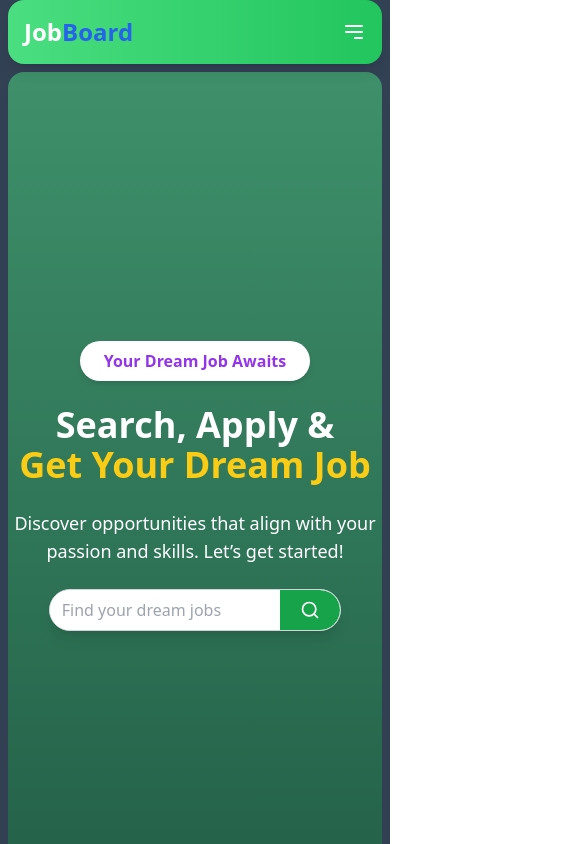
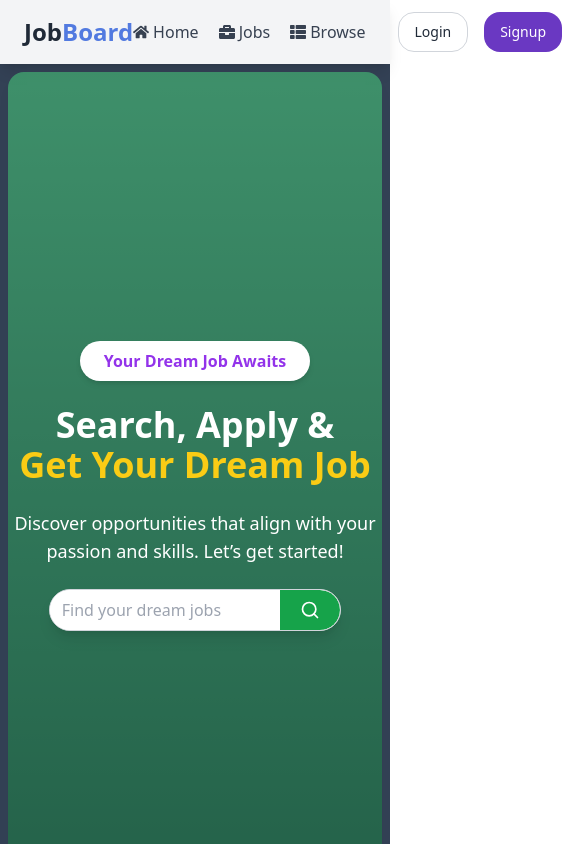
Before and after one commit to amrahs02/Job_Board, a React (Vite) app in the folder frontend/: page / in a window 390 px wide. Shown: the top 844 px of the page, 562 px wide, since content can reach past the window. Built offline with nearby package versions, Linux system fonts and the light colour scheme; no server answers.

Commit message:
Fixed Some bugs

```diff
--- a/frontend/src/components/shared/Navbar.jsx
+++ b/frontend/src/components/shared/Navbar.jsx
@@ -1,9 +1,9 @@
-import React, { useState } from "react";
+  import React from "react";
   import { Popover, PopoverContent, PopoverTrigger } from "../ui/popover";
   import { Button } from "../ui/button";
   import { Avatar, AvatarImage } from "../ui/avatar";
   import { LogOut, User2 } from "lucide-react";
-import { FaHome, FaBriefcase, FaThList } from "react-icons/fa";
+  import { FaHome, FaBriefcase, FaThList } from "react-icons/fa"; // Import icons from react-icons
   import { Link, useNavigate } from "react-router-dom";
   import { useDispatch, useSelector } from "react-redux";
   import axios from "axios";
@@ -15,7 +15,6 @@ const Navbar = () => {
     const { user } = useSelector((store) => store.auth);
     const dispatch = useDispatch();
     const navigate = useNavigate();
-  const [menuOpen, setMenuOpen] = useState(false);
 
     const logoutHandler = async () => {
       try {
@@ -34,104 +33,65 @@ const Navbar = () => {
     };
 
     return (
-    <nav className="bg-gradient-to-r mx-2 rounded-2xl from-green-400 to-green-500 shadow-lg sticky top-0 z-10">
-      <div className="flex items-center justify-between mx-auto max-w-7xl h-16 px-4 md:px-8">
-        {/* Logo */}
-        <h1 className="text-2xl md:text-3xl font-bold text-white transition duration-200 hover:underline">
+      <div className="bg-gray-100 shadow-lg">
+        <div className="flex items-center justify-between mx-auto max-w-7xl h-16 px-6">
+          <h1 className="text-2xl font-bold text-gray-800">
             <Link to="/">
-            Job<span className="text-blue-600">Board</span>
+              Job<span className="text-[#527ae0]">Board</span>
             </Link>
           </h1>
-
-        {/* Toggle Button for mobile */}
-        <div className="md:hidden flex items-center">
-          <button
-            onClick={() => setMenuOpen(!menuOpen)}
-            className="text-white focus:outline-none"
-          >
-            {menuOpen ? (
-              <svg
-                className="w-6 h-6"
-                fill="none"
-                stroke="currentColor"
-                viewBox="0 0 24 24"
-                xmlns="http://www.w3.org/2000/svg"
-              >
-                <path
-                  strokeLinecap="round"
-                  strokeLinejoin="round"
-                  strokeWidth="2"
-                  d="M6 18L18 6M6 6l12 12"
-                />
-              </svg>
-            ) : (
-              <svg
-                className="w-6 h-6"
-                fill="none"
-                stroke="currentColor"
-                viewBox="0 0 24 24"
-                xmlns="http://www.w3.org/2000/svg"
-              >
-                <path
-                  strokeLinecap="round"
-                  strokeLinejoin="round"
-                  strokeWidth="2"
-                  d="M4 6h16M4 12h16m-7 6h7"
-                />
-              </svg>
-            )}
-          </button>
-        </div>
-
-        {/* Menu Items */}
-        <div
-          className={`${
-            menuOpen ? "block" : "hidden"
-          } md:flex flex-col md:flex-row items-center gap-6 mt-52 bg-green-500 p-3 rounded-2xl md:mt-0 text-white w-full md:w-auto`}
-        >
-          <ul className="flex flex-col md:flex-row font-medium items-start gap-6 p-1 md:gap-4 w-full md:w-auto sm:bg-none bg-green-500 md:bg-transparent py-4 md:py-0">
+          <div className="flex items-center gap-8">
+            <ul className="flex font-medium items-center gap-5 text-gray-700">
               {user && user.role === "recruiter" ? (
                 <>
-                <li className="flex items-center transition-colors duration-200 hover:text-yellow-300">
+                  <li className="flex items-center">
                     <FaThList className="mr-1" />
-                  <Link to="/admin/companies">Companies</Link>
+                    <Link to="/admin/companies" className="hover:text-[#F83002]">
+                      Companies
+                    </Link>
                   </li>
-                <li className="flex items-center transition-colors duration-200 hover:text-yellow-300">
+                  <li className="flex items-center">
                     <FaBriefcase className="mr-1" />
-                  <Link to="/admin/jobs">Jobs</Link>
+                    <Link to="/admin/jobs" className="hover:text-[#F83002]">
+                      Jobs
+                    </Link>
                   </li>
                 </>
               ) : (
                 <>
-                <li className="flex items-center transition-colors duration-200 hover:text-yellow-300">
+                  <li className="flex items-center">
                     <FaHome className="mr-1" />
-                  <Link to="/">Home</Link>
+                    <Link to="/" className="hover:text-[#F83002]">
+                      Home
+                    </Link>
                   </li>
-                <li className="flex items-center transition-colors duration-200 hover:text-yellow-300">
+                  <li className="flex items-center">
                     <FaBriefcase className="mr-1" />
-                  <Link to="/jobs">Jobs</Link>
+                    <Link to="/jobs" className="hover:text-[#F83002]">
+                      Jobs
+                    </Link>
                   </li>
-                <li className="flex items-center transition-colors duration-200 hover:text-yellow-300">
+                  <li className="flex items-center">
                     <FaThList className="mr-1" />
-                  <Link to="/browse">Browse</Link>
+                    <Link to="/browse" className="hover:text-[#F83002]">
+                      Browse
+                    </Link>
                   </li>
                 </>
               )}
             </ul>
-
-          {/* Authentication Buttons */}
             {!user ? (
-            <div className="flex flex-col md:flex-row items-center gap-4">
+              <div className="flex items-center gap-4">
                 <Link to="/login">
                   <Button
                     variant="outline"
-                  className="text-blue-600 border-white rounded-full hover:bg-white hover:text-blue-600 transition duration-200"
+                    className="text-gray-800 rounded-2xl border-gray-300 hover:bg-gray-200"
                   >
                     Login
                   </Button>
                 </Link>
                 <Link to="/signup">
-                <Button className="bg-white text-blue-600 rounded-full px-6 hover:bg-blue-200 transition duration-200">
+                  <Button className="bg-[#6A38C2] rounded-2xl hover:bg-[#5b30a6] text-white">
                     Signup
                   </Button>
                 </Link>
@@ -139,46 +99,50 @@ const Navbar = () => {
             ) : (
               <Popover>
                 <PopoverTrigger asChild>
-                <Avatar className="cursor-pointer border-2 border-white transition-transform duration-200 transform hover:scale-110">
+                  <Avatar className="cursor-pointer">
                     <AvatarImage
                       src={user?.profile?.profilePhoto}
-                    alt={user?.fullname}
+                      alt="@shadcn"
                     />
                   </Avatar>
                 </PopoverTrigger>
-              <PopoverContent className="w-64 rounded-lg shadow-lg p-4 bg-white border border-gray-300">
-                <div className="flex items-center gap-3 mb-4">
+                <PopoverContent className="w-80 rounded-2xl shadow-lg p-4 bg-white">
+                  <div className="flex items-center gap-2 mb-4">
                     <Avatar className="cursor-pointer">
                       <AvatarImage
                         src={user?.profile?.profilePhoto}
-                      alt={user?.fullname}
+                        alt="@shadcn"
                       />
                     </Avatar>
                     <div>
-                    <h4 className="font-semibold text-gray-800">{user?.fullname}</h4>
-                    <p className="text-sm text-gray-500">{user?.profile?.bio}</p>
+                      <h4 className="font-semibold text-gray-800">
+                        {user?.fullname}
+                      </h4>
+                      <p className="text-sm text-gray-500">
+                        {user?.profile?.bio}
+                      </p>
                     </div>
                   </div>
                   <div className="flex flex-col text-gray-600">
                     {user.role === "student" && (
-                    <div className="flex items-center gap-2 cursor-pointer mb-2 hover:text-blue-600 transition-colors duration-200">
+                      <div className="flex items-center gap-2 cursor-pointer mb-2">
                         <User2 className="text-gray-600" />
                         <Link to="/profile">
                           <Button
                             variant="link"
-                          className="text-gray-600 hover:text-blue-600"
+                            className="text-gray-600 hover:text-[#F83002]"
                           >
                             View Profile
                           </Button>
                         </Link>
                       </div>
                     )}
-                  <div className="flex items-center gap-2 cursor-pointer hover:text-red-600 transition-colors duration-200">
+                    <div className="flex items-center gap-2 cursor-pointer">
                       <LogOut className="text-gray-600" />
                       <Button
                         onClick={logoutHandler}
                         variant="link"
-                      className="text-gray-600 hover:text-red-600"
+                        className="text-gray-600 hover:text-[#F83002]"
                       >
                         Logout
                       </Button>
@@ -189,7 +153,7 @@ const Navbar = () => {
             )}
           </div>
         </div>
-    </nav>
+      </div>
     );
   };
 
```
Lines whose indentation alone changed are shown as unchanged.
